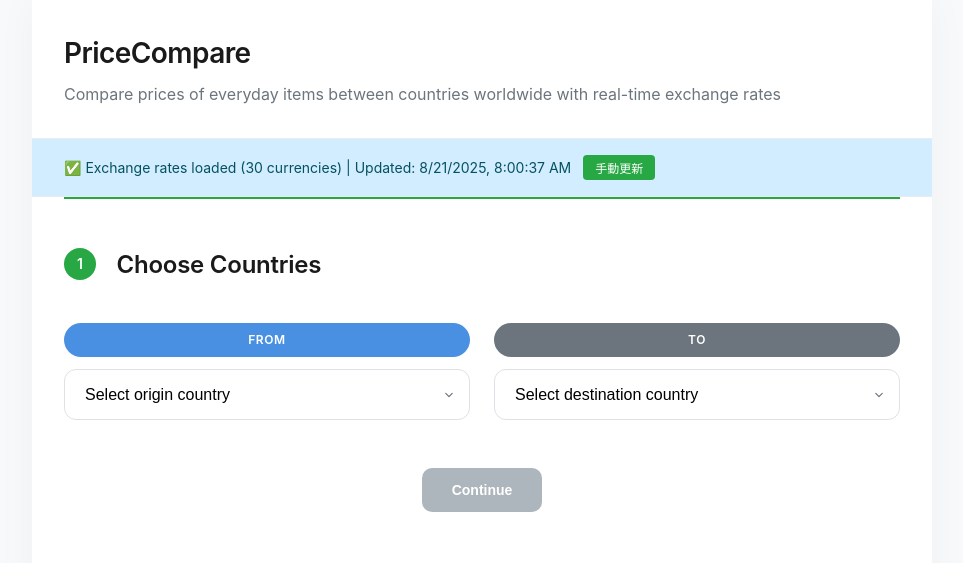
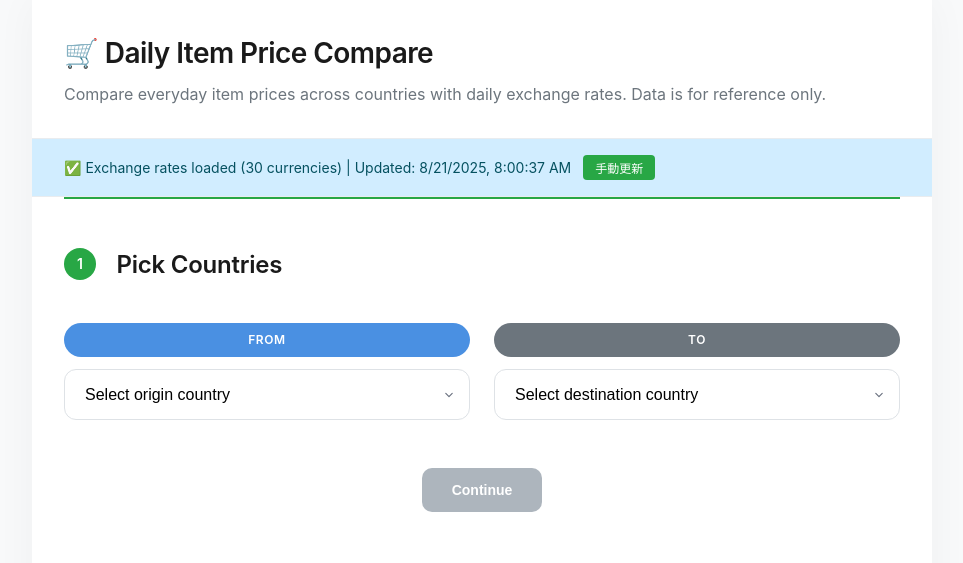
Before and after one commit to Annie2305/daily_item_price_compare, a website with bundled scripts: page index.html in a window 1280 px wide. Shown: the whole page, without its empty margins (158-1121 px from the left). Built offline with nearby package versions, Linux system fonts and the light colour scheme.

Commit message:
feat(ui): update site title and headings; add reference-only note

```diff
--- a/index.html
+++ b/index.html
@@ -3,14 +3,14 @@
 <head>
   <meta charset="UTF-8"/>
   <meta name="viewport" content="width=device-width,initial-scale=1.0"/>
-  <title>PriceCompare - Global Price Comparison</title>
+  <title>Daily Item Price Compare — For Reference Only</title>
   <link rel="stylesheet" href="./style.css"/>
 </head>
 <body>
   <div class="container">
     <div class="header">
-      <h1>PriceCompare</h1>
-      <p>Compare prices of everyday items between countries worldwide with real-time exchange rates</p>
+      <h1>🛒 Daily Item Price Compare</h1>
+      <p>Compare everyday item prices across countries with daily exchange rates. Data is for reference only.</p>
     </div>
 
     <!-- Exchange Rate Status Bar -->
@@ -29,7 +29,7 @@
       <div class="step active" id="step1">
         <div class="step-header">
           <span class="step-number">1</span>
-          <span class="step-title">Choose Countries</span>
+          <span class="step-title">Pick Countries</span>
         </div>
 
         <div class="country-selection">
@@ -52,7 +52,7 @@
       <div class="step" id="step2">
         <div class="step-header">
           <span class="step-number">2</span>
-          <span class="step-title">Choose Product</span>
+          <span class="step-title">Pick a Product</span>
         </div>
 
         <div class="product-selection">
@@ -76,7 +76,7 @@
       <div class="step" id="step3">
         <div class="step-header">
           <span class="step-number">3</span>
-          <span class="step-title">Price Comparison</span>
+          <span class="step-title">Compare Prices</span>
         </div>
 
         <div id="comparisonError" class="error-message" style="display:none;">
```
